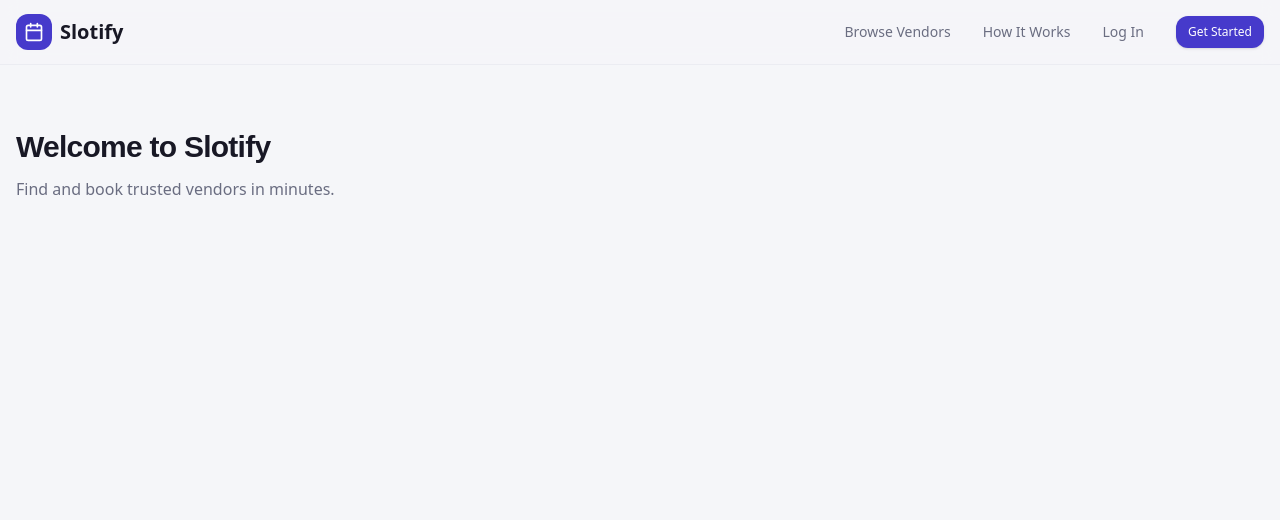
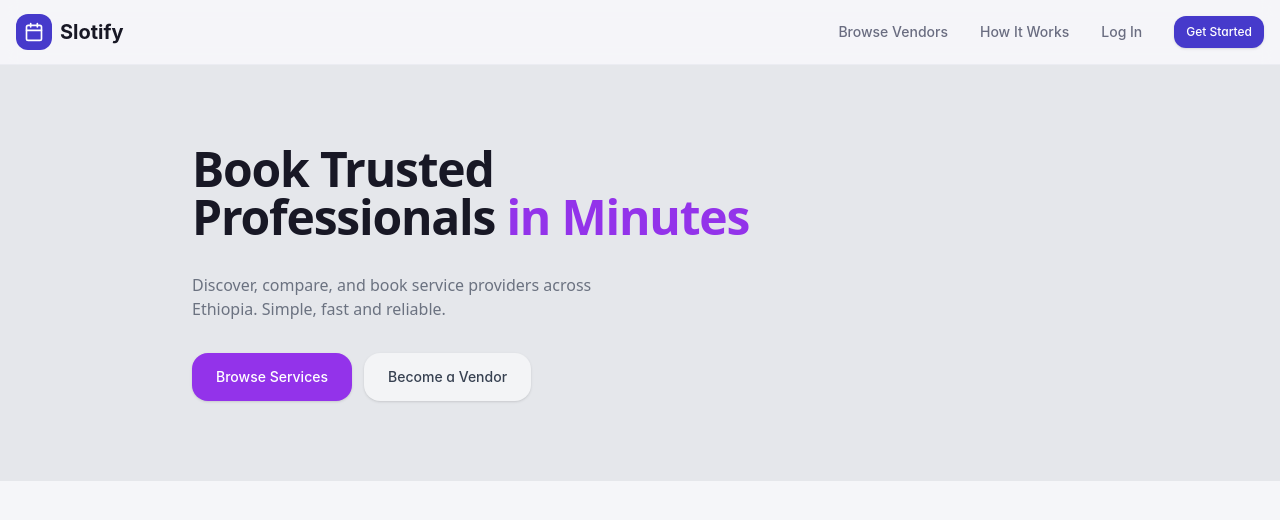
Before and after one commit to genenefitsum/slotify, a React (Vite) app in the folder frontend/: page / in a window 1280 px wide. Shown: the top 520 px of the page. Built offline with nearby package versions, Linux system fonts and the light colour scheme.

Commit message:
Worked on some parts of the hero section.

```diff
--- a/frontend/src/App.tsx
+++ b/frontend/src/App.tsx
@@ -1,41 +1,13 @@
-import { Route, Routes } from "react-router-dom";
 import Header from "@/components/layouts/Header";
+import HeroSection from "./components/pages/HeroSection";
 
-const Page = ({ title, description }: { title: string; description: string }) => {
-  return (
-    <main className="container mx-auto px-4 py-16">
-      <h1 className="text-3xl font-bold text-foreground">{title}</h1>
-      <p className="mt-3 max-w-2xl text-muted-foreground">{description}</p>
-    </main>
-  );
-};
 
 function App() {
   return (
     <div className="min-h-screen bg-background text-foreground">
       <Header />
-      <Routes>
-        <Route
-          path="/"
-          element={<Page title="Welcome to Slotify" description="Find and book trusted vendors in minutes." />}
-        />
-        <Route
-          path="/vendors"
-          element={<Page title="Browse Vendors" description="Explore available vendors and compare your options." />}
-        />
-        <Route
-          path="/about"
-          element={<Page title="How It Works" description="Search vendors, select a timeslot, and confirm your booking." />}
-        />
-        <Route
-          path="/login"
-          element={<Page title="Log In" description="Access your account to manage bookings and availability." />}
-        />
-        <Route
-          path="/register"
-          element={<Page title="Get Started" description="Create your Slotify account and start booking today." />}
-        />
-      </Routes>
+      <HeroSection />
+
     </div>
   );
 }
--- a/frontend/src/components/pages/HeroSection.tsx
+++ b/frontend/src/components/pages/HeroSection.tsx
@@ -0,0 +1,21 @@
+import { Button } from "../ui/button"
+
+const HeroSection = () => {
+    return (
+        <section className=" ">
+            <div className="container mx-auto max-w-full px-8 py-20 bg-gray-200">
+                <div className="px-40 ">
+                    <h1 className="text-5xl font-bold font-montserrat">Book Trusted <br />Professionals <span className="text-purple-600">in Minutes</span></h1>
+                    <p className="py-8 text-gray-500 font-montserrat">Discover, compare, and book service providers across <br /> Ethiopia. Simple, fast and reliable.</p>
+                </div>
+                <div className="flex flex-wrap gap-3 px-40">
+                    <Button className="bg-purple-600 py-6 px-6 text-white rounded-lg hover:bg-purple-700 transition-colors">Browse Services</Button>
+                    <Button className="bg-gray-100 py-6 px-6 text-gray-700 rounded-lg hover:bg-green-400 transition-colors">Become a Vendor</Button>
+                </div>
+
+            </div>
+        </section>
+    )
+}
+
+export default HeroSection
--- a/frontend/src/index.css
+++ b/frontend/src/index.css
@@ -1,7 +1,6 @@
 @tailwind base;
 @tailwind components;
 @tailwind utilities;
-
 
 @layer base {
   :root {
--- a/frontend/tailwind.config.js
+++ b/frontend/tailwind.config.js
@@ -7,6 +7,14 @@ export default {
   ],
   theme: {
   	extend: {
+		fontFamily: {
+			sans: ['Inter', 'ui-sans-serif', 'system-ui', 'sans-serif'],
+			heading: ['Montserrat', 'ui-sans-serif', 'system-ui', 'sans-serif'],
+			montserrat: ['Montserrat', 'ui-sans-serif', 'system-ui', 'sans-serif'],
+			poppins: ['Poppins', 'ui-sans-serif', 'system-ui', 'sans-serif'],
+			manrope: ['Manrope', 'ui-sans-serif', 'system-ui', 'sans-serif'],
+			serifDisplay: ['Playfair Display', 'ui-serif', 'Georgia', 'serif']
+		},
   		borderRadius: {
   			lg: 'var(--radius)',
   			md: 'calc(var(--radius) - 2px)',
```
